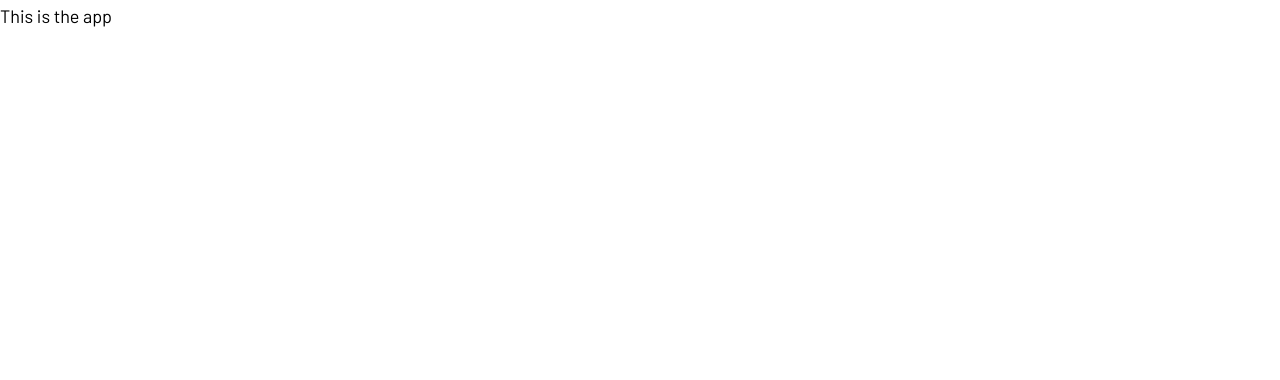
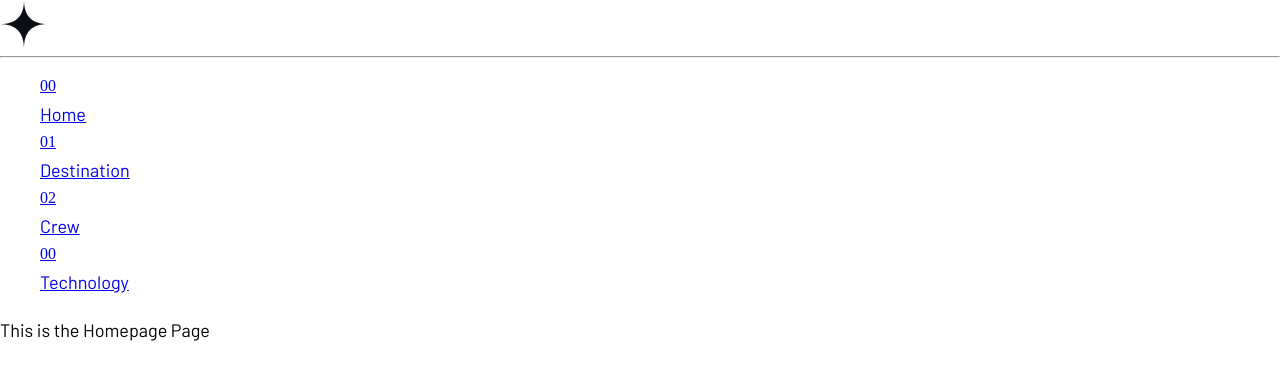
Before and after one commit to jadeli1720/space-tourism-website-main, a React (Create React App) app in the folder project/app/: page / in a window 1280 px wide. Shown: the top 380 px of the page. Built offline with nearby package versions, Linux system fonts and the light colour scheme; a web font is replaced by a local one.

Commit message:
Navigation added and component pages

```diff
--- a/project/app/package.json
+++ b/project/app/package.json
@@ -9,6 +9,7 @@
     "normalize.css": "^8.0.1",
     "react": "^18.2.0",
     "react-dom": "^18.2.0",
+    "react-router-dom": "^6.16.0",
     "react-scripts": "5.0.1",
     "sass": "^1.67.0",
     "web-vitals": "^2.1.4"
--- a/project/app/public/index.html
+++ b/project/app/public/index.html
@@ -9,6 +9,7 @@
       name="description"
       content="Web site created using create-react-app"
     />
+    <title>Space Tourism Website</title>
     <link rel="apple-touch-icon" href="%PUBLIC_URL%/logo192.png" />
     <!--
       manifest.json provides metadata used when your web app is installed on a
--- a/project/app/src/App.js
+++ b/project/app/src/App.js
@@ -1,11 +1,26 @@
+import React from 'react';
+import { Route, Routes } from 'react-router-dom';
+import {
+	Header,
+	Homepage,
+	Crew,
+	Destination,
+	Technology,
+} from './components/index';
 
 
 function App() {
-  return (
-    <div className="App">
-      <p>This is the app</p>
-    </div>
-  );
+	return (
+		<main className='App'>
+			<Header />
+				<Routes>
+					<Route path='/' Component={Homepage} />
+					<Route path='/destination' Component={Destination} />
+					<Route path='/crew' Component={Crew} />
+					<Route path='/technology' Component={Technology} />
+				</Routes>
+		</main>
+	);
 }
 
 export default App;
--- /dev/null
+++ b/project/app/src/components/crew.js
@@ -0,0 +1,9 @@
+import React from 'react';
+
+const Crew = () => {
+  return (
+    <p>This is the Crew Page</p>
+  )
+}
+
+export default Crew;
--- /dev/null
+++ b/project/app/src/components/destination.js
@@ -0,0 +1,7 @@
+import React from 'react';
+
+const Destination = () => {
+	return <p>This is the Destination Page</p>;
+};
+
+export default Destination;
--- /dev/null
+++ b/project/app/src/components/header.js
@@ -0,0 +1,52 @@
+import React from 'react';
+import { NavLink, Link } from "react-router-dom";
+import logo from "../assets/images/shared/logo.svg";
+
+const Header = () => {
+  return (
+		<>
+			<header>
+				<div className='logo'>
+					<NavLink href='/'>
+						<img
+							src={logo}
+							alt='Space Travel Logo'
+							title='Travel to Space'
+						/>
+					</NavLink>
+					<hr />
+				</div>
+				<nav>
+					<ul>
+						<li>
+							<NavLink to='/'>
+								<span>00</span>
+								<p>Home</p>
+							</NavLink>
+						</li>
+						<li>
+							<NavLink to='/destination'>
+								<span>01</span>
+								<p>Destination</p>
+							</NavLink>
+						</li>
+						<li>
+							<NavLink to='/crew'>
+								<span>02</span>
+								<p>Crew</p>
+							</NavLink>
+						</li>
+						<li>
+							<NavLink to='/technology'>
+								<span>00</span>
+								<p>Technology</p>
+							</NavLink>
+						</li>
+					</ul>
+				</nav>
+			</header>
+		</>
+  );
+}
+
+export default Header;
--- /dev/null
+++ b/project/app/src/components/homepage.js
@@ -0,0 +1,7 @@
+import React from 'react';
+
+const Homepage = () => {
+	return <p>This is the Homepage Page</p>;
+};
+
+export default Homepage;
--- /dev/null
+++ b/project/app/src/components/index.js
@@ -0,0 +1,7 @@
+import Header from './header';
+import Homepage from './homepage';
+import Destination from "./destination";
+import Crew from './crew';
+import Technology from './technology'
+
+export { Header, Homepage, Crew, Destination, Technology };
--- /dev/null
+++ b/project/app/src/components/technology.js
@@ -0,0 +1,8 @@
+import React from 'react';
+
+
+const Technology = () => {
+	return <p>This is the Technology Page</p>;
+};
+
+export default Technology;
--- a/project/app/src/index.js
+++ b/project/app/src/index.js
@@ -1,11 +1,14 @@
 import React from 'react';
 import ReactDOM from 'react-dom/client';
+import { BrowserRouter as Router,} from 'react-router-dom';
 import App from './App';
 import './styles/main.scss';
 
 const root = ReactDOM.createRoot(document.getElementById('root'));
 root.render(
   <React.StrictMode>
-    <App />
+    <Router>
+      <App />
+    </Router>
   </React.StrictMode>
 );
--- a/project/app/src/styles/global.scss
+++ b/project/app/src/styles/global.scss
@@ -28,8 +28,8 @@ dd {
 
 /* Remove list styles on ul, ol elements with a list role, which suggests default styling will be removed */
 ul[role='list'],
-ol[role='list'] {
-  list-style: none;
+ol[role='list'], li {
+  list-style: none !important;
 }
 
 /* Set core root defaults */
@@ -80,6 +80,8 @@ select {
   }
 }
 
+
+//TODO: Don't know if I'll need this.
 .sr-only {
   position: absolute;
   border: 0;
```
Also changed, not shown: 1 other file (tests, documents, lock files or other folders).
